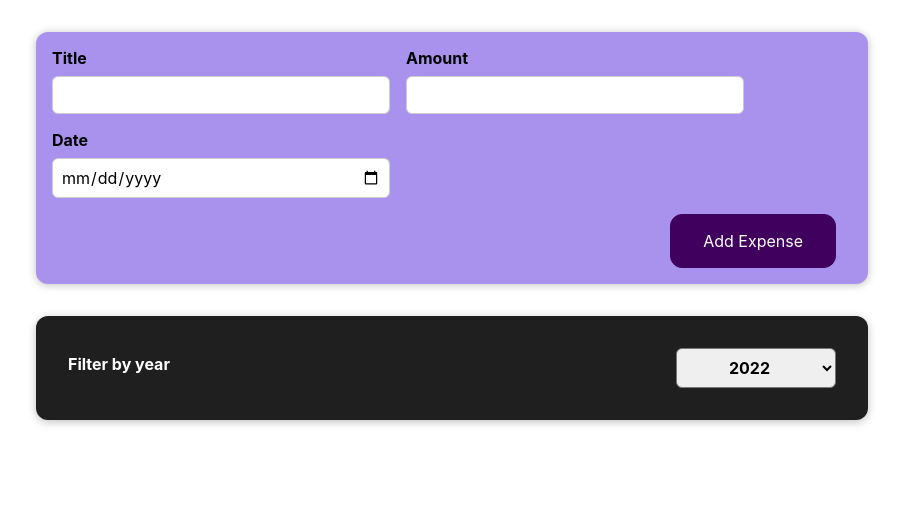
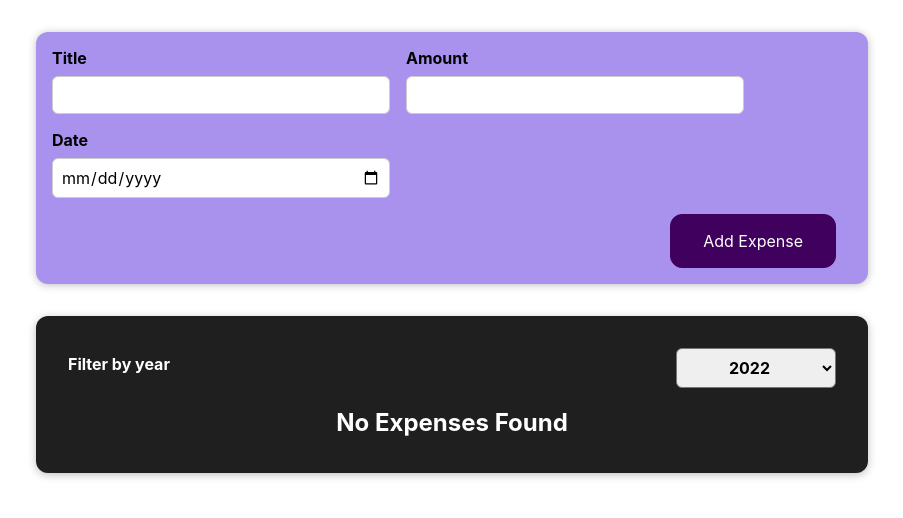
Before and after one commit to salmayaser/Expenses-Tracker, a React (Create React App) app: page / in a window 1280 px wide. Shown: the top 518 px of the page, without its empty margins (188-1091 px from the left). Built offline with nearby package versions, Linux system fonts and the light colour scheme.

Commit message:
Adding Expenses list component

```diff
--- a/src/components/Expenses/Expenses.js
+++ b/src/components/Expenses/Expenses.js
@@ -1,24 +1,22 @@
-import ExpenseItem from "./ExpenseItem";
 import Card from "../UI/Card";
 import "./Expenses.css";
 import ExpensesFilter from "../Filter/ExpenseFilter";
 import { useState } from "react";
+import ExpensesList from "./ExpensesList";
 
 function Expenses(props) {
   const [filter, setFilter] = useState("");
   const filterChangedHandler = (selectedFilter) => {
     setFilter(selectedFilter);
   };
-  const expesesToShow = props.expenses.filter((expense) => {
+  const expensesToShow = props.expenses.filter((expense) => {
     return expense.date.getFullYear().toString() === filter;
   });
   return (
     <div>
       <Card className="expenses">
         <ExpensesFilter onChangeFilter={filterChangedHandler}></ExpensesFilter>
-        {expesesToShow.map((expense) => {
-          return <ExpenseItem expense={expense} key={expense.id}></ExpenseItem>;
-        })}
+        <ExpensesList expenses={expensesToShow}></ExpensesList>
       </Card>
     </div>
   );
--- /dev/null
+++ b/src/components/Expenses/ExpensesList.css
@@ -0,0 +1,9 @@
+.expenses-list {
+  list-style: none;
+  padding: 0;
+}
+
+.expenses-list__fallback {
+  color: white;
+  text-align: center;
+}
--- /dev/null
+++ b/src/components/Expenses/ExpensesList.js
@@ -0,0 +1,17 @@
+import ExpenseItem from "./ExpenseItem";
+import "./ExpensesList.css";
+
+const ExpensesList = (props) => {
+  if (props.expenses.length) {
+    return (
+      <ul className="expenses-list">
+        {props.expenses.map((expense) => {
+          return <ExpenseItem key={expense.id} expense={expense}></ExpenseItem>;
+        })}
+      </ul>
+    );
+  } else {
+    return <h2 className="expenses-list__fallback">No Expenses Found</h2>;
+  }
+};
+export default ExpensesList;
```
